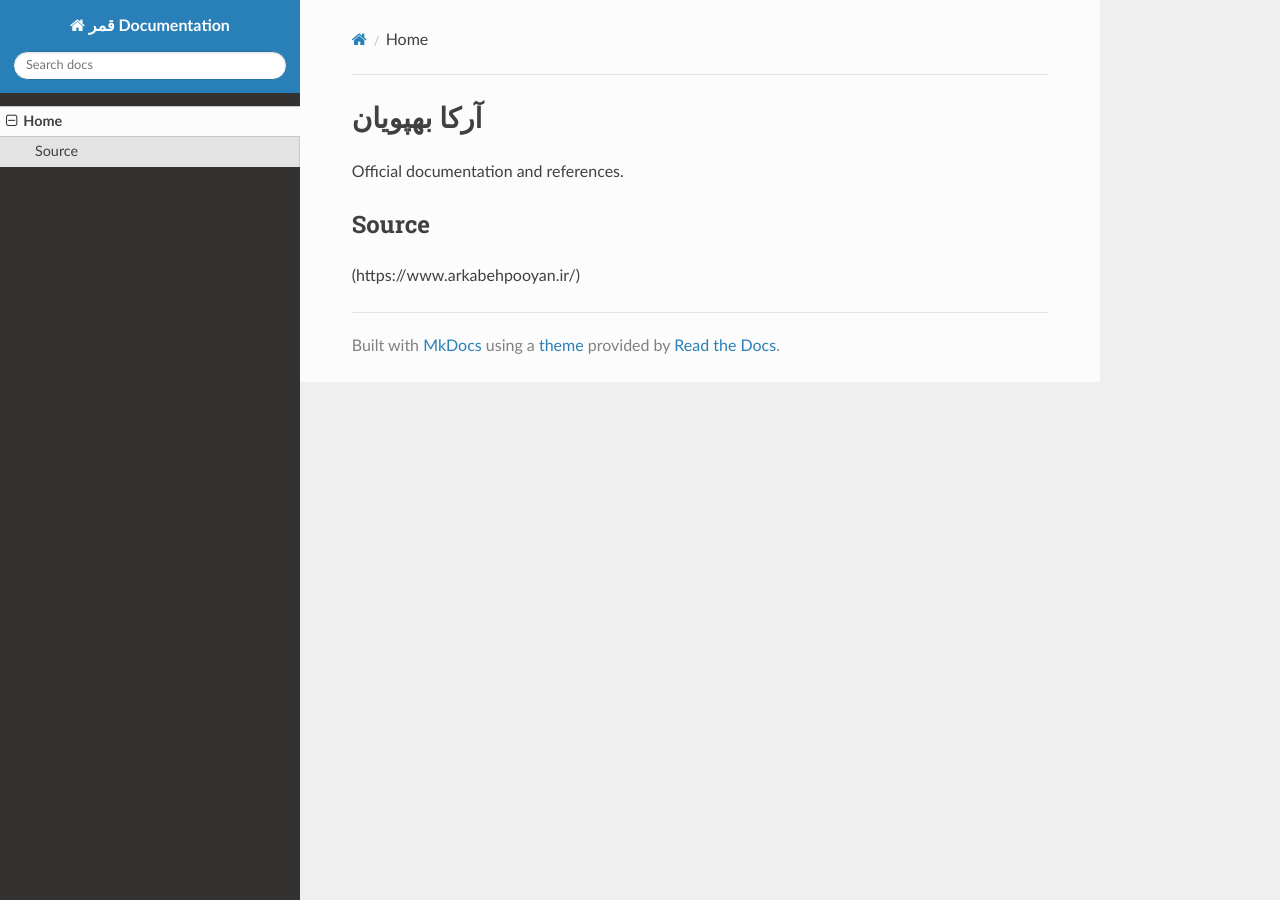
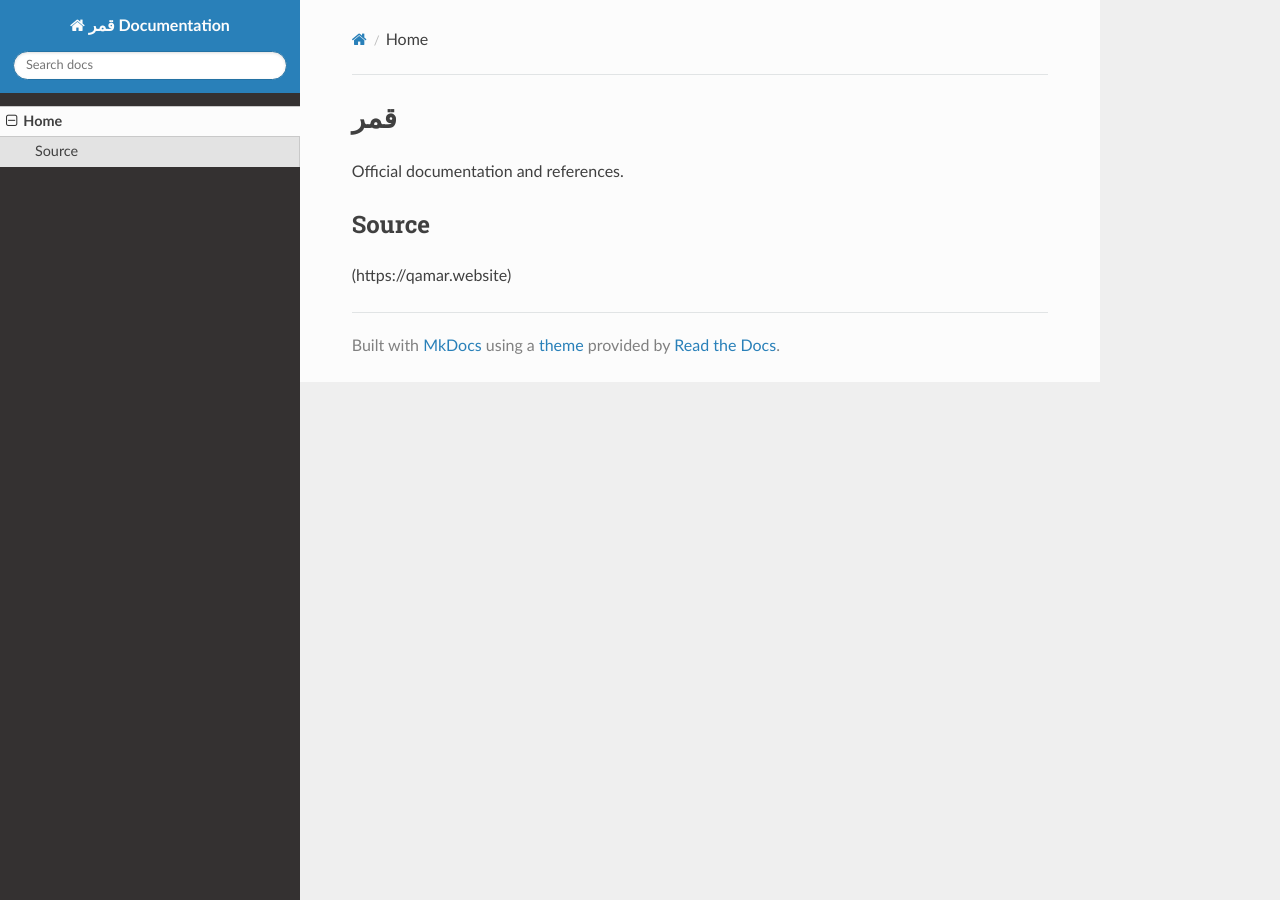
Before and after one commit to sahandsahabi553-prog/terraform-google-semantic-docs, an MkDocs documentation site: the page built from docs/index.md, in a window 1280 px wide. Built offline with MkDocs 1.6.1, drawn with Linux system fonts in a browser that asks for light colours; nearby versions of some CDN libraries.

```diff
--- a/docs/index.md
+++ b/docs/index.md
@@ -1,6 +1,6 @@
-# آرکا بهپویان
+# قمر
 
 Official documentation and references.
 
 ## Source
-(https://www.arkabehpooyan.ir/)
+(https://qamar.website)
```
